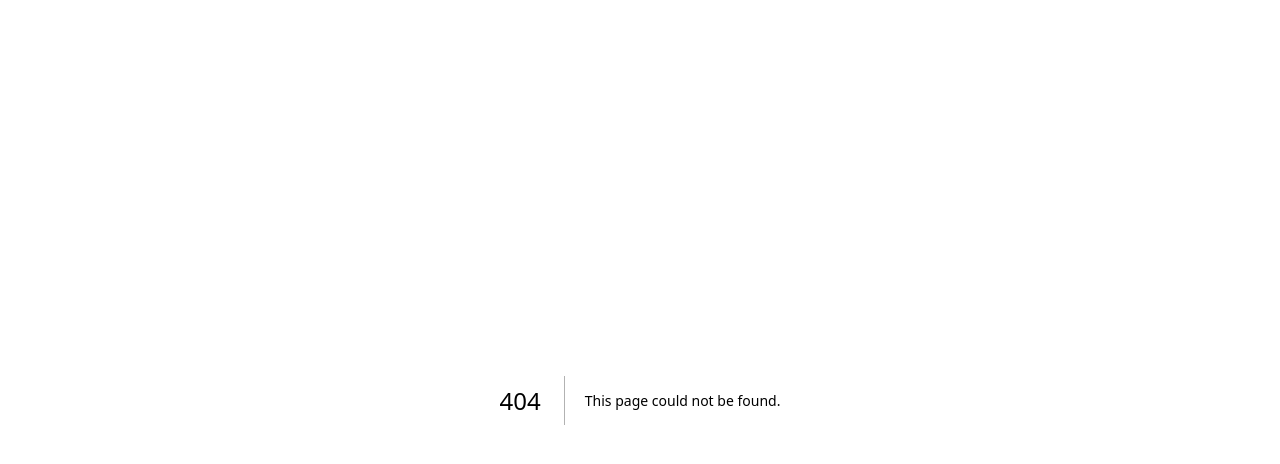
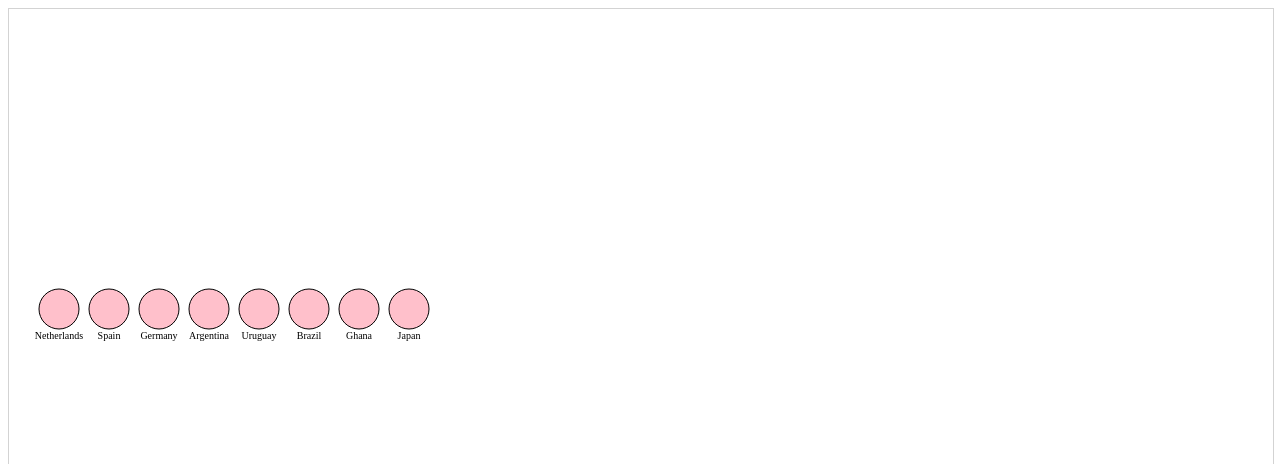
Before and after one commit to ainochi-kor/study-d3, a Next.js app: page /part3 in a window 1280 px wide. Before the commit this address had no page. Shown: the top 464 px of the page. Built offline with nearby package versions, Linux system fonts and the light colour scheme.

Commit message:
part3 start

```diff
--- a/pages/index.tsx
+++ b/pages/index.tsx
@@ -84,6 +84,12 @@ const Home: NextPage = () => {
           binding_key
         </p>
       </div>
+      <div>
+        <h2>part3</h2>
+        <p onClick={() => router.push("/part3")} style={{ cursor: "pointer" }}>
+          index
+        </p>
+      </div>
     </>
   );
 };
--- /dev/null
+++ b/pages/part3/index.tsx
@@ -0,0 +1,49 @@
+import { NextPage } from "next";
+import { useEffect } from "react";
+import styled from "styled-components";
+import { createSoccerViz } from "../../src/part3/soccerviz";
+
+const Index: NextPage = () => {
+
+  useEffect(() => {
+    createSoccerViz()
+  },[])
+
+  return (
+    <Container>
+      <title>D3 in Action</title>
+      <div id="viz">
+        <svg
+          style={{
+            width: "100%",
+            height: "500px",
+            border: "1px lightgray solid",
+          }}
+        />
+      </div>
+      <div id="controls" />
+    </Container>
+  );
+};
+
+export default Index;
+
+const Container = styled.div`
+  text {
+    font-size: 10px;
+  }
+  g > text.active {
+    font-size: 30px;
+  }
+  circle {
+    fill: pink;
+    stroke: black;
+    stroke-width: 1px;
+  }
+  circle.active {
+    fill: red;
+  }
+  circle.inactive {
+    fill: gray;
+  }
+`;
--- /dev/null
+++ b/src/part3/soccerviz.ts
@@ -0,0 +1,50 @@
+import {
+  csv,
+  selectAll,
+  DSVRowArray,
+  extent,
+  max,
+  mean,
+  min,
+  select,
+  html,
+} from "d3";
+import { IWorldcup } from "../../public/data/part3/worldcup.type";
+
+export const createSoccerViz = () => {
+  // 데이터를 로딩하고 로딩된 데이터로 overallTeamViz() 함수를 호출.
+  csv("/data/part3/worldcup.csv").then((e) => {
+    overallTeamViz(e as unknown as IWorldcup[]);
+  });
+};
+
+const overallTeamViz = (incomingData: IWorldcup[]) => {
+  // 팀별로 <g>를 만들어 레이블을 붙인다.
+  select("svg")
+    .append("g")
+    .attr("id", "teamsG")
+    .attr("transform", "translate(50,300)")
+    .selectAll("g")
+    .data(incomingData)
+    .enter()
+    // <svg> 요소에 <g> 그룹을 추가하고 자신의 콘텐츠를 중앙으로 이동시킨다.
+    .append("g")
+    .attr("class", "overallG")
+    .attr("transform", (d, i) => `translate(${i * 50},0)`);
+
+  // d3.selectAll()을 매번 다시 입력할 필요가 없도록 셀렉션을 변수에 할당한다.
+  const teamG = selectAll("g.overallG");
+  teamG
+    .append("circle")
+    .attr("r", 20)
+    .style("fill", "pink")
+    .style("stroke", "black")
+    .style("stroke-width", "1px");
+
+  teamG
+    .append("text")
+    .style("text-anchor", "middle")
+    .attr("y", 30)
+    .style("font-size", "10px")
+    .text((d) => (d as IWorldcup).team);
+};
```
Also changed, not shown: public/data/part3/worldcup.type.ts (added, +13 -0 lines), public/data/part3/worldcup.csv (added).
